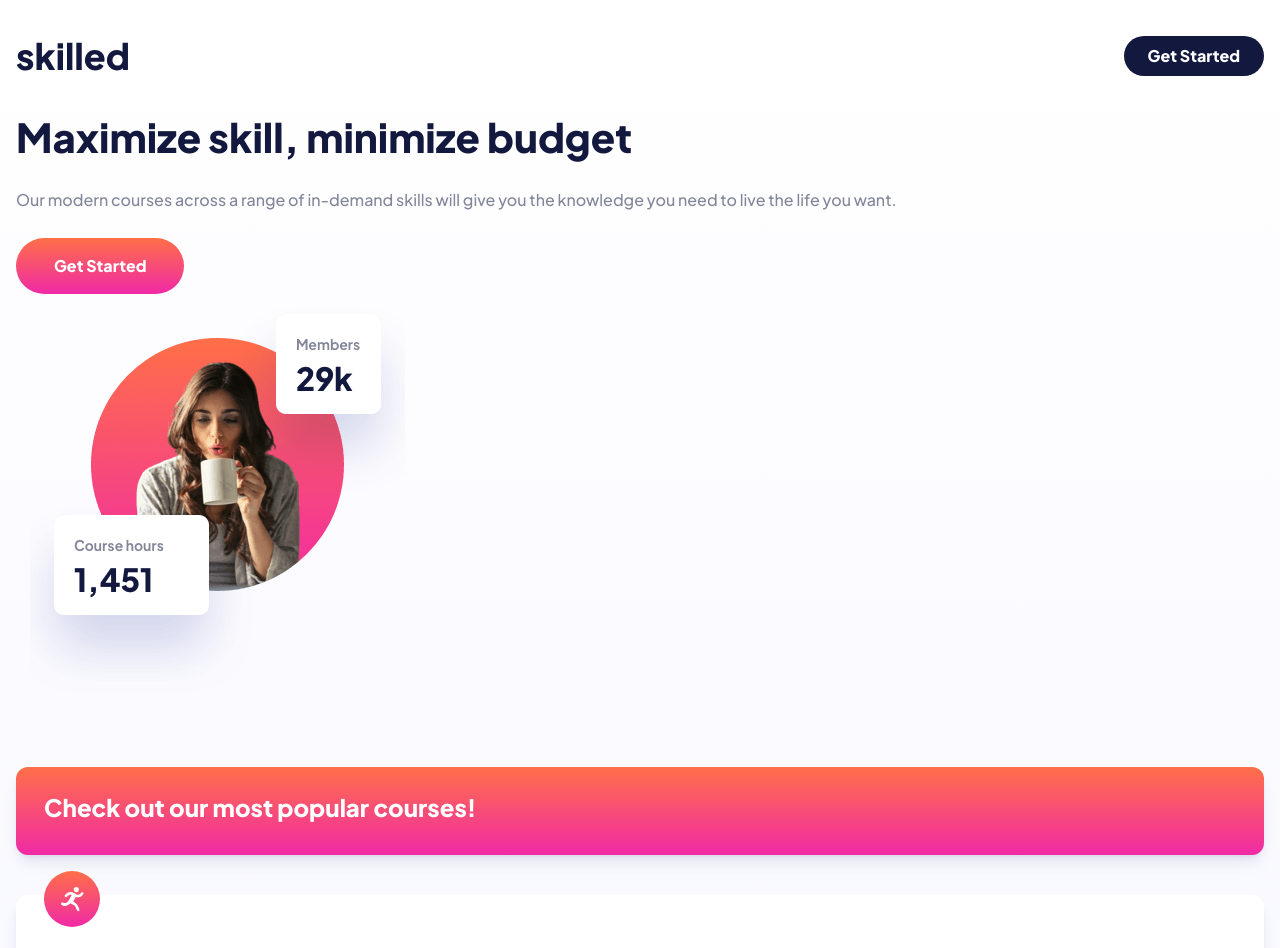
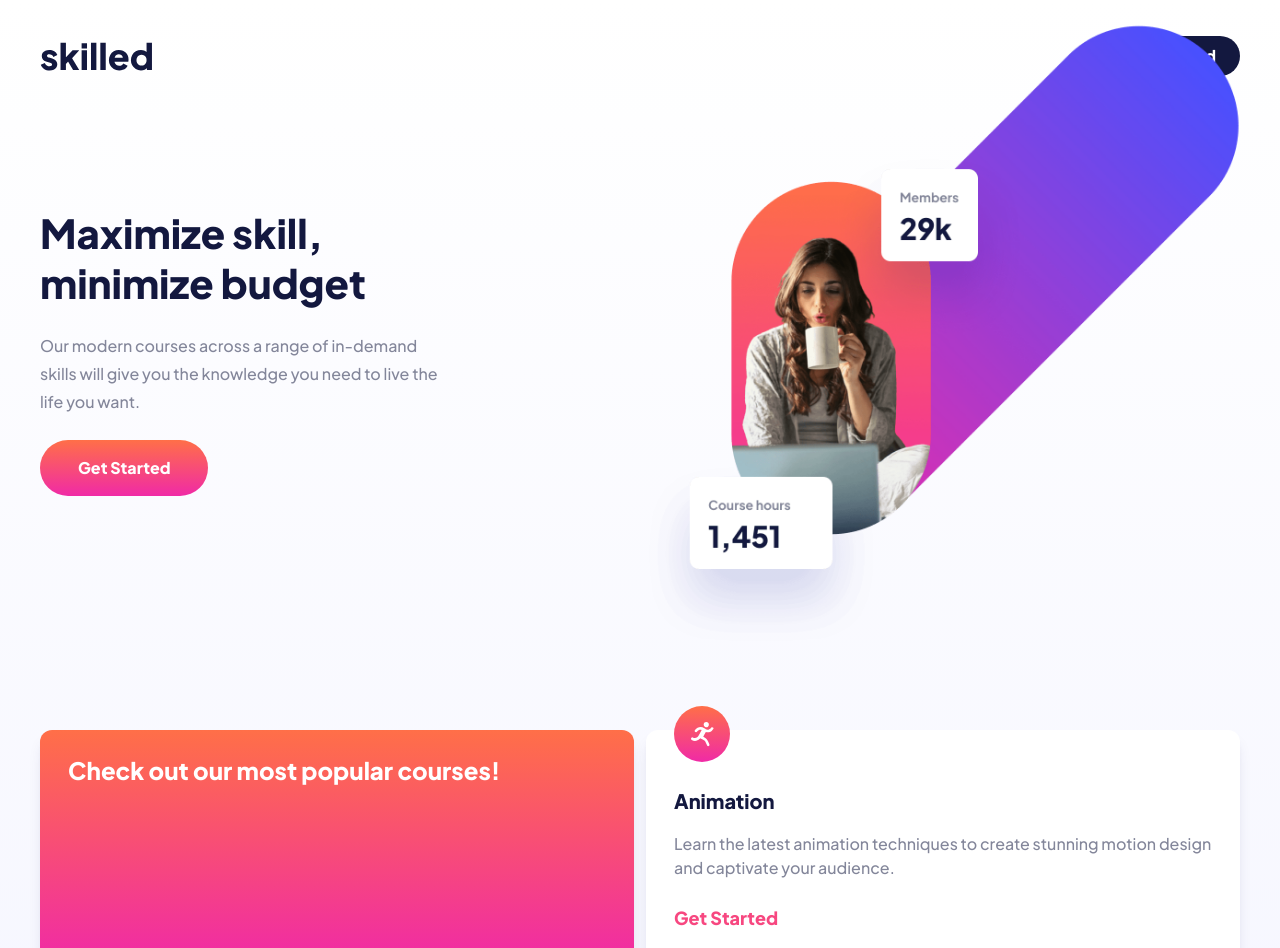
Before and after one commit to kldupless/frontendmentor-testimonialgrid, a website: page elearning-landing-page/index.html in a window 1280 px wide. Shown: the top 948 px of the page. Drawn offline with Linux system fonts and the light colour scheme.

Commit message:
Add styles for tablet and desktop screens Add hero image - sizing and position need work

```diff
--- a/elearning-landing-page/index.html
+++ b/elearning-landing-page/index.html
@@ -8,29 +8,42 @@
     <title>Frontend Mentor | Skilled e-learning landing page</title>
 </head>
 <body class="font-sans text-gray-500 bg-gradient-to-b from-white-500 to-[#F0F1FF] h-full">
-    <header class="flex justify-between items-center px-4 py-9">
+    <header class="flex justify-between items-center px-4 py-9 med:px-10 lg:px-40">
         <img src="./images/logo-dark.svg" alt="Skilled logo"/>
         <button class="btn bg-black-500">Get Started</button>
     </header>
     <main class="">
-      <section class="grid gap-y-6 px-4">
-          <h1 class="text-2xl text-black-500 font-extrabold leading-tight">Maximize skill, minimize budget</h1>
-          <p class="font-normal leading-7">
-              Our modern courses across a range of in-demand skills will give you the
-              knowledge you need to live the life you want.
-          </p>
-          <button class="btn gradient_orange px-[38px] py-4 place-self-start">Get Started</button>
+      <section class="grid gap-y-6 px-4 med:grid-cols-2 med:px-10 lg:px-40">
+          <article class="med:w-[398px] med:py-24 lg:w-[457px] lg:py-44">
+              <h1 class="text-2xl text-black-500 font-extrabold leading-tight lg:text-3xl">Maximize skill, minimize budget</h1>
+              <p class="font-normal leading-7 med:py-6 lg:text-xs lg:leading-7">
+                  Our modern courses across a range of in-demand skills will give you the
+                  knowledge you need to live the life you want.
+              </p>
+              <button class="btn gradient_orange px-[38px] py-4 place-self-start">Get Started</button>
+          </article>
+          <picture class="overflow-hidden med:-mt-32 med:w-[640px] lg:ml-36 lg:-mt-52 lg:w-[991px] h-auto">
+            <source
+                srcset="./images/image-hero-desktop@2x.png"
+                media="(min-width: 1440px)"
+            />
+            <source
+                srcset="./images/image-hero-tablet@2x.png"
+                media="(min-width: 768px)"
+            />
+            <img
+                src="./images/image-hero-mobile@2x.png"
+                alt="A woman drinking coffee with an overlay showing 1,451 course hours and 29,000 members"
+            />
+          </picture>
       </section>
-      <figure>
-        <img src="images/image-hero-mobile.png" alt="A woman drinking coffee overlaid with cards displaying 29,000 members and 1,451 course hours"/>
-      </figure>
-      <section class="px-4 grid grid-cols-1 py-16 gap-y-10">
+      <section class="px-4 grid grid-cols-1 py-16 gap-y-10 med:px-10 med:py-20 med:grid-cols-2 med:gap-y-14 med:gap-x-3 lg:grid-cols-3 lg:py-36 lg:px-40 lg:gap-y-20 lg:gap-x-8">
           <article class="card gradient_orange text-white-500">
-            <h2 class="font-extrabold text-base leading-8">Check out our most popular courses!</h2>
+            <h2 class="font-extrabold text-base leading-8 lg:text-lg lg:leading-10">Check out our most popular courses!</h2>
         </article>
           <article class="card">
             <figure>
-                <img src="images/icon-animation.svg" alt="Person running"/>
+                <img src="images/icon-animation.svg" aria-hidden="true"/>
             </figure>
               <h3>Animation</h3>
               <p>
@@ -85,7 +98,7 @@
           </article>
       </section>
   </main>
-  <footer class="bg-black-500 flex justify-between items-center px-4 py-9">
+  <footer class="bg-black-500 flex justify-between items-center px-4 py-9 med:px-10 lg:px-40">
     <img src="./images/logo-light.svg" alt="Skilled logo"/>
     <button class="btn gradient_blue">Get Started</button>
 </footer>
--- a/elearning-landing-page/input.css
+++ b/elearning-landing-page/input.css
@@ -21,12 +21,12 @@
     }
 
     .card {
-        @apply bg-white-500 rounded-xl shadow-lg shadow-blue-800/10 px-7 pt-6 pb-8;
+        @apply bg-white-500 rounded-xl shadow-lg shadow-blue-800/10 px-7 pt-6 pb-8 lg:px-8 lg:pb-10 lg:pt-8 lg:flex lg:flex-col lg:justify-between lg:items-start;
         p {
-            @apply font-medium text-2xs pt-4 pb-6 text-gray-500;
+            @apply font-medium text-2xs pt-4 pb-6 text-gray-500 lg:text-xs;
         }
         h3 {
-            @apply font-extrabold text-sm text-black-500;
+            @apply font-extrabold text-sm text-black-500 lg:text-base;
         }
         button {
             @apply text-xs font-bold text-pink-500 leading-7;
```
Also changed, not shown: elearning-landing-page/dist/output.css.
